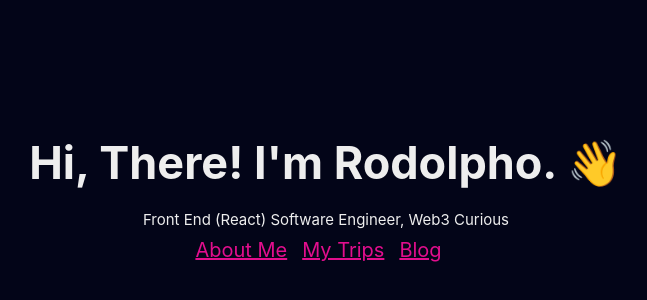
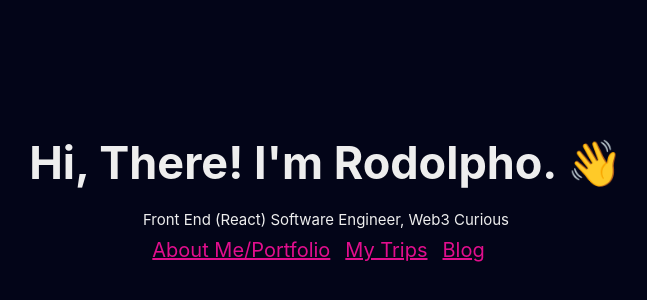
Before and after one commit to rodolphoasb/personal-blog, a Next.js app: page / in a window 1280 px wide. Shown: the part 200-500 px from the top of the page, without its empty margins (314-961 px from the left). Built offline with nearby package versions, Linux system fonts and the light colour scheme.

Commit message:
Add Text to Link

```diff
--- a/src/pages/index.tsx
+++ b/src/pages/index.tsx
@@ -16,7 +16,7 @@ const Home = () => (
         <p>Front End (React) Software Engineer, Web3 Curious</p>
         <ul>
           <li>
-            <Link href="/about">About Me</Link>
+            <Link href="/about">About Me/Portfolio</Link>
           </li>
           <li>
             <Link href="/my-trips">My Trips</Link>
```
